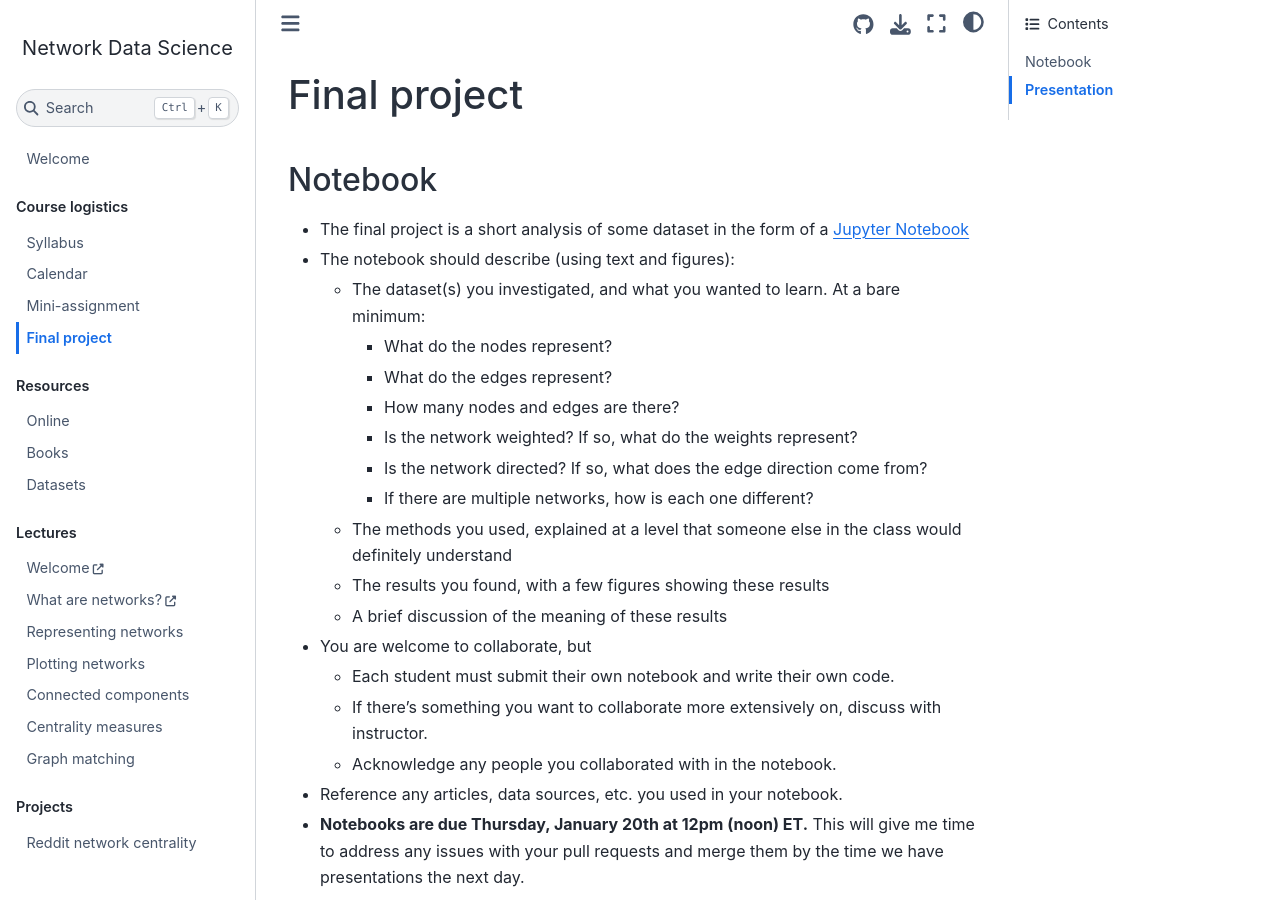
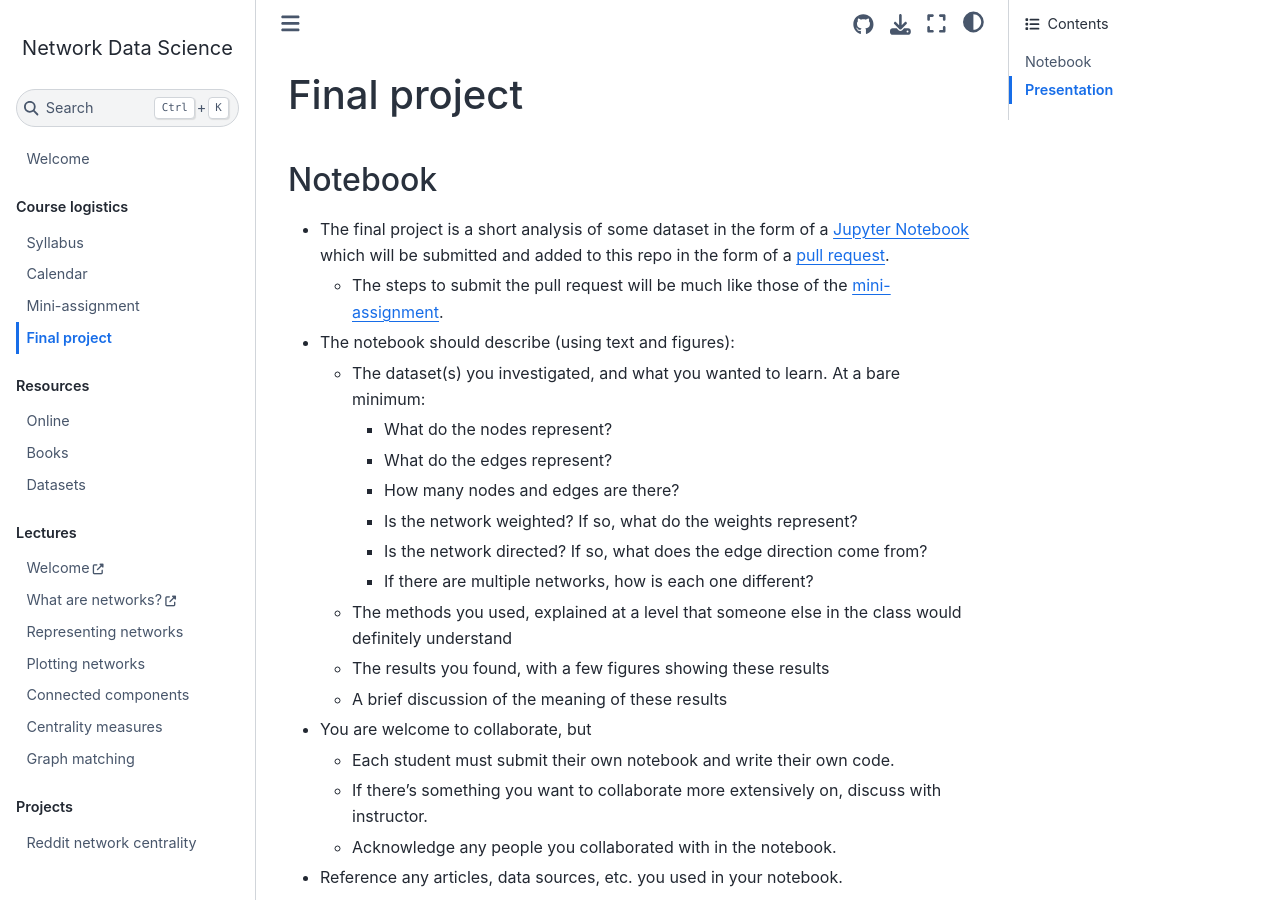
Before and after one commit to bdpedigo/networks-course, a Jupyter Book: the page built from docs/final_project.md, in a window 1280 px wide and 900 px high. Built offline with Jupyter Book 1.0.4 settings and Sphinx 7.4.7 and the Sphinx Book theme 1.1.4, drawn with Linux system fonts in a browser that asks for light colours; pages that are not in the unit, such as notebooks, are missing from menus.

Commit message:
Update final_project.md

```diff
--- a/docs/final_project.md
+++ b/docs/final_project.md
@@ -1,6 +1,7 @@
 # Final project
 ## Notebook
-- The final project is a short analysis of some dataset in the form of a [Jupyter Notebook](https://jupyter.org/)
+- The final project is a short analysis of some dataset in the form of a [Jupyter Notebook](https://jupyter.org/) which will be submitted and added to this repo in the form of a [pull request](https://docs.github.com/en/pull-requests/collaborating-with-pull-requests/proposing-changes-to-your-work-with-pull-requests/about-pull-requests).
+   - The steps to submit the pull request will be much like those of the [mini-assignment](mini_assignment.md).
 - The notebook should describe (using text and figures):
    - The dataset(s) you investigated, and what you wanted to learn. At a bare minimum:
      - What do the nodes represent?
```
